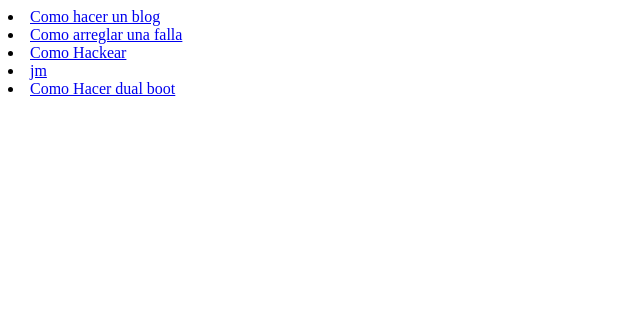
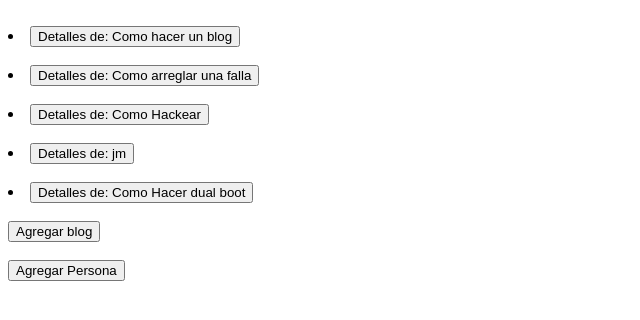
Before and after one commit to Jmansicidor/Entrega_uno, a Django app: page /blog/lista in a window 1280 px wide. Shown: the top 320 px of the page, without its empty margins (0-640 px from the left). Run offline with Django 4.2, Linux system fonts and the light colour scheme; data comes from the database, SQL or seed files in the repository; both versions use the stored data as it was after the commit; some libraries are stand-ins or nearby versions.

Commit message:
se agrega clases persona y vinculo botones

```diff
--- a/Entrega_uno/Entrega_uno/settings.py
+++ b/Entrega_uno/Entrega_uno/settings.py
@@ -38,6 +38,7 @@ INSTALLED_APPS = [
     'django.contrib.messages',
     'django.contrib.staticfiles',
     'blog_web',
+    'bootstrap5',
 ]
 
 MIDDLEWARE = [
--- a/Entrega_uno/blog_web/templates/blog_web/blogList.html
+++ b/Entrega_uno/blog_web/templates/blog_web/blogList.html
@@ -1,25 +1,41 @@
-{% if object_list %}
+{% load bootstrap5 %}
 
 
 
-
+{% if object_list %}
 
 {% for blog in object_list %}
+
+<br>
     <li>
 
 
-        <a href="{% url 'blog_detail' blog.id %}">{{blog.titulo}}</a>
+    {% block content %}
+
+        <a href="{% url 'blog_detail' blog.id %}"><button type="button" class="btn btn-primary">Detalles de: {{blog.titulo}}</button></a>
 
 
 
         {% if user.is_authenticated %}
 
-          <a href="{% url 'blog_delete' blog.id %}">Borrar</a>
-          <a href="{% url 'blog_update' blog.id %}">Actualizar</a>
+          <a href="{% url 'blog_delete' blog.id %}"><button type="button" class="btn btn-primary">Borrar</button></a>
+
+          <a href="{% url 'blog_update' blog.id %}"><button type="button" class="btn btn-primary">Actualizar</button></a>
+
 
         {% endif %}
+
+        {% endblock %}
+
     </li>
     {% endfor %}
+    <br>
+    <a href="{% url 'blog_crear'%}"><button type="button" class="btn btn-primary">Agregar blog</button></a>
+    <br>
+    <br>
+
+    <a href="{% url 'persona_crear'%}"><button type="button" class="btn btn-primary">Agregar Persona</button></a>
+
 {% else %}
   <h1> No hay blogs</h1>
 {% endif %}
--- /dev/null
+++ b/Entrega_uno/blog_web/templates/blog_web/posteo_confirm_delete.html
@@ -0,0 +1,5 @@
+<form method="post">{% csrf_token %}
+    <p>¿Está Seguro que quieres borrar el blog de "{{ object.autor}}"?</p>
+    {{ form }}
+    <input type="submit" value="Confirmar">
+</form>
--- a/Entrega_uno/blog_web/urls.py
+++ b/Entrega_uno/blog_web/urls.py
@@ -10,5 +10,11 @@ urlpatterns = [
     path("editar/<pk>/", views.BlogUpdate.as_view(), name ="blog_update"),
     path("borrar/<pk>/", views.BlogDelete.as_view(), name ="blog_delete"),
 
+    path("lista-persona", views.Personalist.as_view(), name="persona_list"),
+    path("crear-persona/", views.PersonaCreate.as_view(), name="persona_crear"),
+    path("detalle-persona/<pk>/", views.PersonaDetail.as_view(), name ="persona_detail"),
+    path("editar-persona/<pk>/", views.PersonaUpdate.as_view(), name ="persona_update"),
+    path("borrar-persona/<pk>/", views.PersonaDelete.as_view(), name ="persona_delete"),
+
 
 ]
--- a/Entrega_uno/blog_web/views.py
+++ b/Entrega_uno/blog_web/views.py
@@ -30,16 +30,46 @@ class BlogDetail(DetailView):
 
 class BlogCreate(LoginRequiredMixin, CreateView):
     model = Posteo
-    uccess_url = reverse_lazy("blog_list")
+    success_url = reverse_lazy("blog_list")
     fields = ["autor", "titulo", "categoria", "post"]
 
 
 class BlogDelete(LoginRequiredMixin, DeleteView):
     model = Posteo
-    success_url = reverse_lazy("blogList")
+    success_url = reverse_lazy("blog_list")
 
 
 class BlogUpdate(LoginRequiredMixin, UpdateView):
     model = Posteo
-    success_url = reverse_lazy("blogList")
+    success_url = reverse_lazy("blog_list")
     fields = ["autor", "titulo", "categoria", "post"]
+
+
+# agregamos la clase persona
+
+
+class Personalist(ListView):
+    model = Persona
+    template_name = "blog_web/personaList.html"
+
+
+class PersonaDetail(DetailView):
+    model = Persona
+    template_name = "blog_web/personaDetail.html"
+
+
+class PersonaCreate(LoginRequiredMixin, CreateView):
+    model = Persona
+    success_url = reverse_lazy("persona_list")
+    fields = ["nombre_completo", "edad", "email"]
+
+
+class PersonaDelete(LoginRequiredMixin, DeleteView):
+    model = Persona
+    success_url = reverse_lazy("persona_list")
+
+
+class PersonaUpdate(LoginRequiredMixin, UpdateView):
+    model = Persona
+    success_url = reverse_lazy("persona_list")
+    fields = ["nombre_completo", "edad", "email"]
```
Also changed, not shown: Entrega_uno/blog_web/templates/blog_web/personaDetail.html (added, +7 -0 lines), Entrega_uno/blog_web/templates/blog_web/personaList.html (added, +41 -0 lines), Entrega_uno/blog_web/templates/blog_web/persona_form.html (added, +9 -0 lines), Entrega_uno/db.sqlite3.
